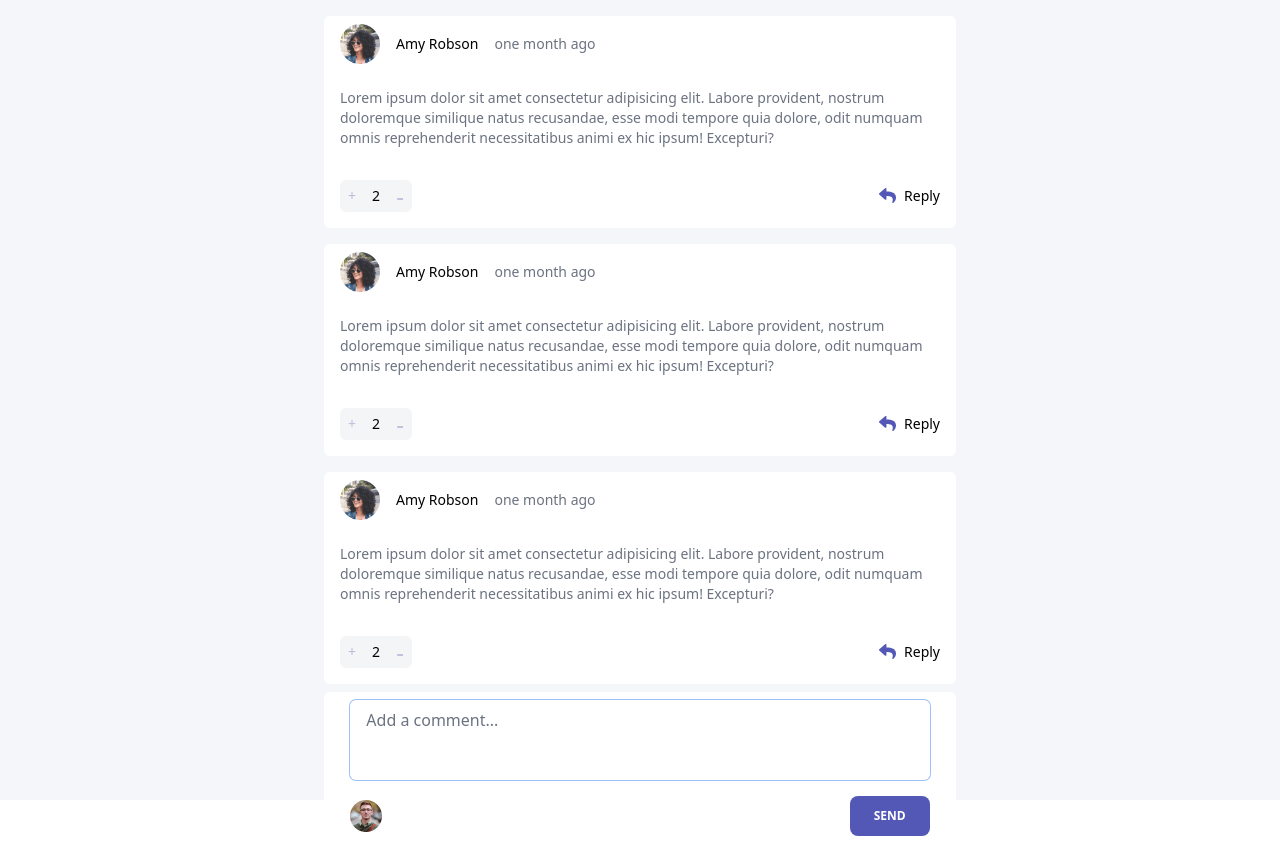
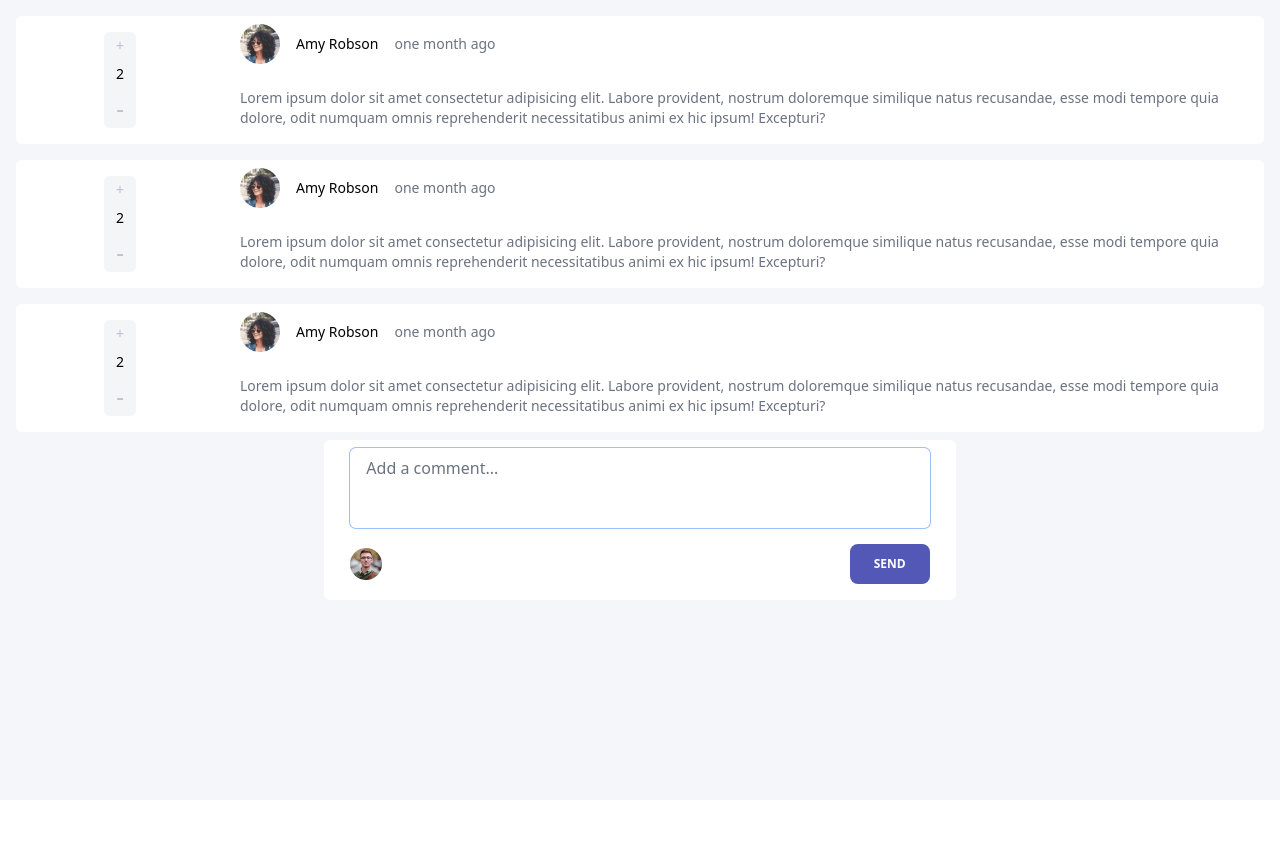
Before and after one commit to JesusMurF/fm-interactive-comments, a React (Vite) app: page / in a window 1280 px wide. After the commit the page ends 800 px from the top, so only its background shows below. Built offline with nearby package versions, Linux system fonts and the light colour scheme.

Commit message:
fix: :lipstick: improved responsive design

```diff
--- a/src/components/Comment/Comment.jsx
+++ b/src/components/Comment/Comment.jsx
@@ -16,8 +16,20 @@ import {
 
 export const Comment = ({ isReply = false, user = false }) => {
   return (
-    <StyledComment $primary={isReply}>
-      {isReply && <hr className="float-left -m-4 h-[110%] border-l-2" />}
+    <StyledComment isReply={isReply}>
+      {isReply && <hr className="float-left h-[110%] border-l-2" />}
+      <div className="hidden items-center justify-center md:flex md:w-1/6">
+        <StyledLikeButtons vertical={true}>
+          <button className="w-8 rounded-t-md bg-[#F3F5F6] p-1 text-sm text-[#BFBDDA]">
+            +
+          </button>
+          <button className="w-8 bg-[#F3F5F6] p-1 text-sm">2</button>
+          <button className="w-8 rounded-b-md bg-[#F3F5F6] p-1 text-[#BFBDDA]">
+            -
+          </button>
+        </StyledLikeButtons>
+      </div>
+      <div className="w-full md:w-5/6">
         <StyledCommentHeader>
           <StyledImageContainer>
             <StyledImage src="./images/avatars/image-amyrobson.png" />
@@ -26,6 +38,7 @@ export const Comment = ({ isReply = false, user = false }) => {
           {user && <StyledLoggedUserBadge>you</StyledLoggedUserBadge>}
           <StyledTime>one month ago</StyledTime>
         </StyledCommentHeader>
+
         <StyledCommentText>
           Lorem ipsum dolor sit amet consectetur adipisicing elit. Labore
           provident, nostrum doloremque similique natus recusandae, esse modi
@@ -64,7 +77,9 @@ export const Comment = ({ isReply = false, user = false }) => {
               </StyledEditButton>
             </Fragment>
           ) : (
-          <StyledEditButton role="button" onClick={() => console.log('click')}>
+            <StyledEditButton
+              role="button"
+              onClick={() => console.log('click')}>
               <img
                 className="h-4"
                 src="./icons/icon-reply.svg"
@@ -74,6 +89,7 @@ export const Comment = ({ isReply = false, user = false }) => {
             </StyledEditButton>
           )}
         </StyledCommentFooter>
+      </div>
     </StyledComment>
   )
 }
--- a/src/components/Comment/style.js
+++ b/src/components/Comment/style.js
@@ -7,14 +7,13 @@ export const StyledCommentHeader = tw.div`
 
 export const StyledComment = tw.div`
   h-auto
-  w-3/4
   rounded-md
   text-2xl
   bg-white
-  md:w-1/2
   m-2
+  flex
 
-  ${(p) => (p.$primary ? 'ml-10' : '')}
+  ${({ isReply }) => (isReply ? 'ml-10' : '')}
 `
 
 export const StyledImageContainer = tw.div`
@@ -65,17 +64,20 @@ export const StyledCommentText = tw.div`
   p-4
   text-sm
   text-gray-500
+  flex
 `
 export const StyledCommentFooter = tw.footer`
   flex
   h-auto
+  md:hidden
 `
 
 export const StyledLikeButtons = tw.div`
   flex
-  flex-1
   items-center
-  p-4
+
+  ${({ vertical }) =>
+    vertical ? 'flex-col w-full justify-center' : 'flex-1 p-4'}
 `
 
 export const StyledDeleteButton = tw.span`
```
Lines whose indentation alone changed are shown as unchanged.
